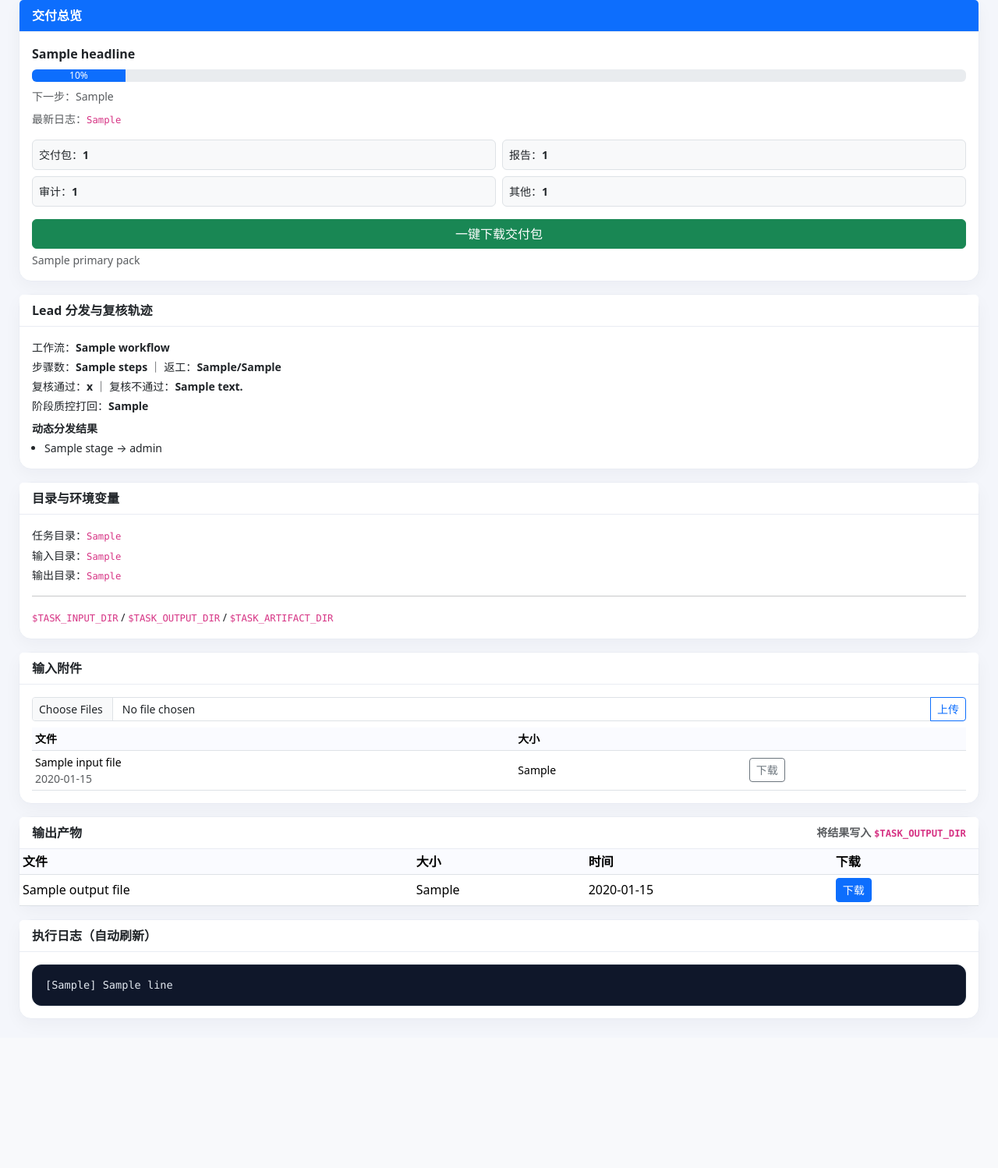
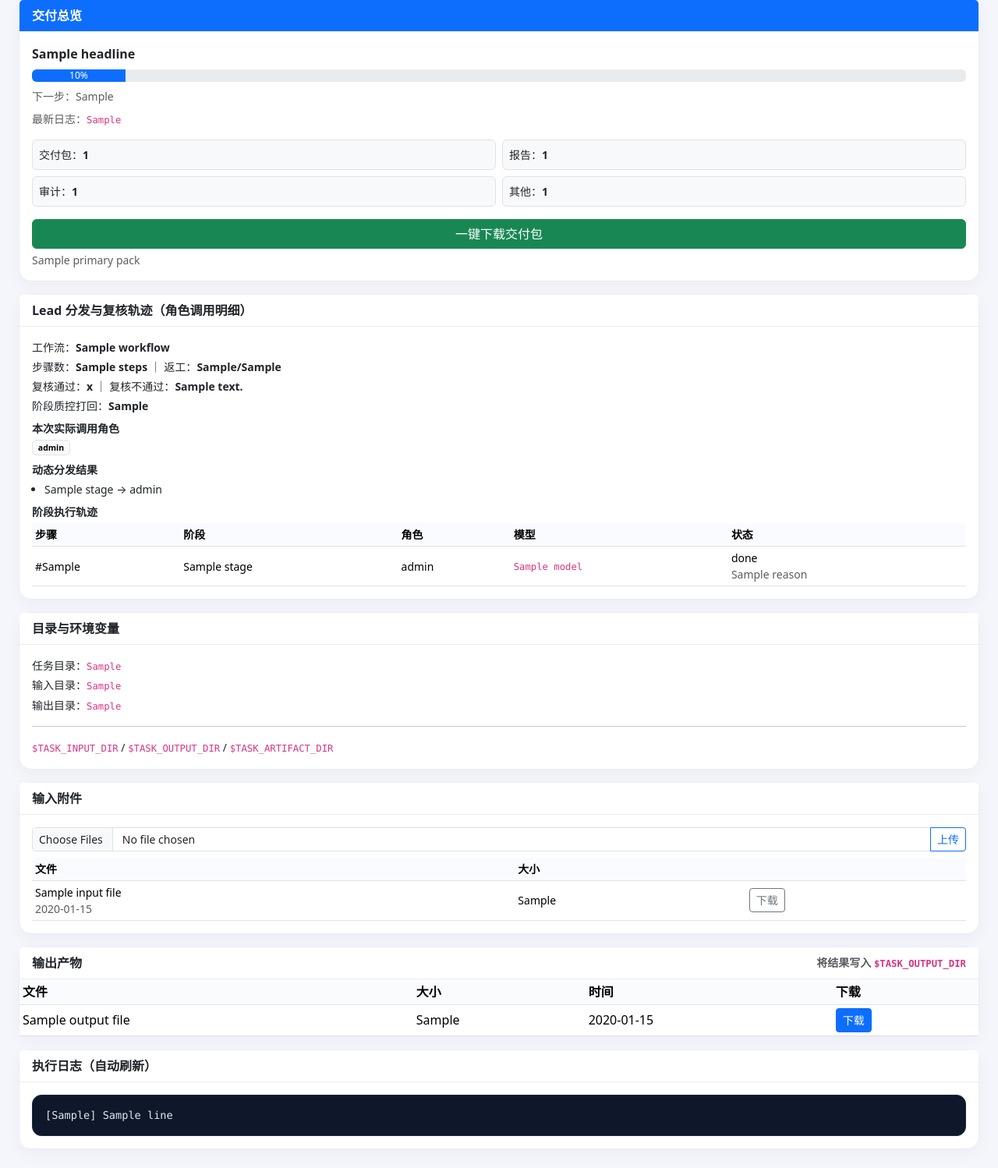
Before and after one commit to kelly-create/bot-skllis, a Flask app: template agent-team-console/templates/task_detail.html in a window 1280 px wide. Shown: the part 170-1668 px from the top of the page at 78% size. Before the commit the page ends 1477 px from the top, so only its background shows below. Run offline with Flask 3, Linux system fonts and the light colour scheme; the template is opened without the code that fills it: most values are stand-ins (such as "Sample title", 1, 10 or a date in 2020).

Commit message:
ui: make dispatch/review trace explicit with called roles and stage-role-model table

```diff
--- a/agent-team-console/app.py
+++ b/agent-team-console/app.py
@@ -261,16 +261,51 @@ def load_multiagent_summary(output_dir: str):
     review_pass = 0
     review_fail = 0
     quality_fail = 0
+    called_roles = []
+    role_seen = set()
+    stage_tracks = []
+
     for s in data.get("stages") or []:
-        rd = (s.get("reviewDecision") or {}).get("decision", "")
+        role = s.get("role") or "-"
+        if role not in role_seen:
+            role_seen.add(role)
+            called_roles.append(role)
+
+        rd_obj = s.get("reviewDecision") or {}
+        rd = rd_obj.get("decision", "")
         if rd == "PASS":
             review_pass += 1
         elif rd == "FAIL":
             review_fail += 1
 
-        qd = ((s.get("qualityGate") or {}).get("decision") or {}).get("decision", "")
+        q_obj = (s.get("qualityGate") or {}).get("decision") or {}
+        qd = q_obj.get("decision", "")
         if qd == "FAIL":
             quality_fail += 1
+
+        if rd:
+            track_status = f"复核{rd}"
+            reason = rd_obj.get("reason", "")
+            if rd == "FAIL" and rd_obj.get("send_back_role"):
+                reason = f"打回 {rd_obj.get('send_back_role')}｜{reason}"
+        elif qd:
+            track_status = f"质控{qd}"
+            reason = q_obj.get("reason", "")
+        else:
+            track_status = "完成"
+            reason = ""
+
+        stage_tracks.append(
+            {
+                "executionNo": s.get("executionNo") or "-",
+                "stage": s.get("stage") or "-",
+                "role": role,
+                "model": s.get("model") or "-",
+                "reworkRound": s.get("reworkRound") or 0,
+                "status": track_status,
+                "reason": (reason or "")[:180],
+            }
+        )
 
     return {
         "workflow": data.get("workflow") or "-",
@@ -281,6 +316,8 @@ def load_multiagent_summary(output_dir: str):
         "review_pass": review_pass,
         "review_fail": review_fail,
         "quality_fail": quality_fail,
+        "called_roles": called_roles,
+        "stage_tracks": stage_tracks,
     }
 
 
--- a/agent-team-console/templates/task_detail.html
+++ b/agent-team-console/templates/task_detail.html
@@ -107,23 +107,55 @@
 
         {% if multiagent %}
         <div class="card soft-card mb-3">
-          <div class="card-header">Lead 分发与复核轨迹</div>
+          <div class="card-header">Lead 分发与复核轨迹（角色调用明细）</div>
           <div class="card-body small">
             <div class="mb-1">工作流：<b>{{ multiagent.workflow }}</b></div>
             <div class="mb-1">步骤数：<b>{{ multiagent.steps }}</b> ｜ 返工：<b>{{ multiagent.rework_used }}/{{ multiagent.rework_max }}</b></div>
             <div class="mb-1">复核通过：<b>{{ multiagent.review_pass }}</b> ｜ 复核不通过：<b>{{ multiagent.review_fail }}</b></div>
             <div class="mb-2">阶段质控打回：<b>{{ multiagent.quality_fail }}</b></div>
 
+            <div class="fw-semibold mb-1">本次实际调用角色</div>
+            {% if multiagent.called_roles|length == 0 %}
+              <div class="text-muted">暂无</div>
+            {% else %}
+              <div class="d-flex flex-wrap gap-1 mb-2">
+                {% for r in multiagent.called_roles %}
+                  <span class="badge text-bg-light border">{{ r }}</span>
+                {% endfor %}
+              </div>
+            {% endif %}
+
             <div class="fw-semibold mb-1">动态分发结果</div>
             {% if multiagent.dispatch_items|length == 0 %}
               <div class="text-muted">本次未发生动态改写（沿用模板分配）</div>
             {% else %}
-              <ul class="mb-0 ps-3">
+              <ul class="mb-2 ps-3">
                 {% for d in multiagent.dispatch_items %}
                 <li>{{ d.stage }} → {{ d.role }}</li>
                 {% endfor %}
               </ul>
             {% endif %}
+
+            <div class="fw-semibold mb-1">阶段执行轨迹</div>
+            <div class="table-responsive">
+              <table class="table table-sm align-middle mb-0">
+                <thead><tr><th>步骤</th><th>阶段</th><th>角色</th><th>模型</th><th>状态</th></tr></thead>
+                <tbody>
+                  {% for t in multiagent.stage_tracks %}
+                  <tr>
+                    <td>#{{ t.executionNo }}</td>
+                    <td>{{ t.stage }}</td>
+                    <td>{{ t.role }}</td>
+                    <td><code>{{ t.model }}</code></td>
+                    <td>
+                      <div>{{ t.status }}</div>
+                      {% if t.reason %}<div class="text-muted">{{ t.reason }}</div>{% endif %}
+                    </td>
+                  </tr>
+                  {% endfor %}
+                </tbody>
+              </table>
+            </div>
           </div>
         </div>
         {% endif %}
```
Also changed, not shown: MEMORY.md (+1 -0 lines), memory/2026-02-21.md (+15 -0 lines).
